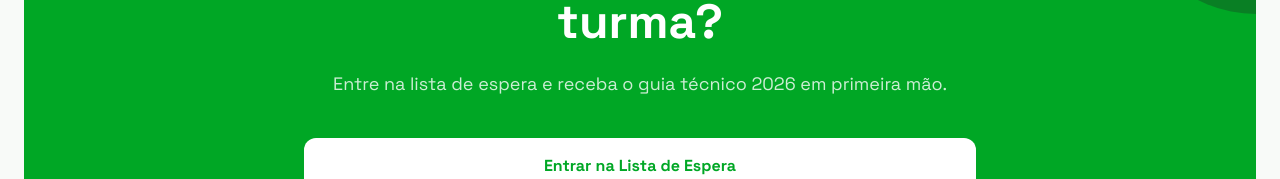
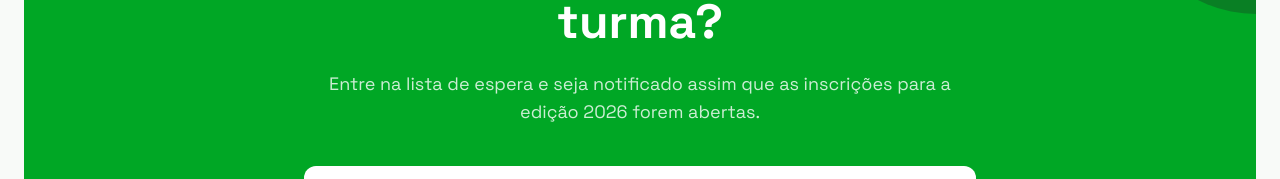
Before and after one commit to Gabrielstoppa18/TkxHi-3D-Printing, a React (Vite) app: page / in a window 1280 px wide. Shown: the part 2086-2265 px from the top of the page. Built offline with nearby package versions, Linux system fonts and the light colour scheme; no server answers; the database is empty.

Commit message:
feat: Update waiting list message
Clarify that joining the waiting list ensures notification for the 2026 edition's enrollment opening, rather than receiving a guide.

```diff
--- a/src/pages/Home.tsx
+++ b/src/pages/Home.tsx
@@ -190,7 +190,7 @@ export function Home() {
           <div className="absolute top-0 right-0 w-64 h-64 bg-primary-container rounded-full -translate-y-1/2 translate-x-1/2 opacity-50"></div>
           <div className="relative z-10 max-w-2xl mx-auto">
             <h2 className="font-headline text-3xl md:text-5xl font-bold text-on-primary mb-6">Interessado na próxima turma?</h2>
-            <p className="text-on-primary/80 mb-10 text-lg">Entre na lista de espera e receba o guia técnico 2026 em primeira mão.</p>
+            <p className="text-on-primary/80 mb-10 text-lg">Entre na lista de espera e seja notificado assim que as inscrições para a edição 2026 forem abertas.</p>
             <div className="flex flex-col sm:flex-row gap-4">
               <Link
                 to="/registro"
```
